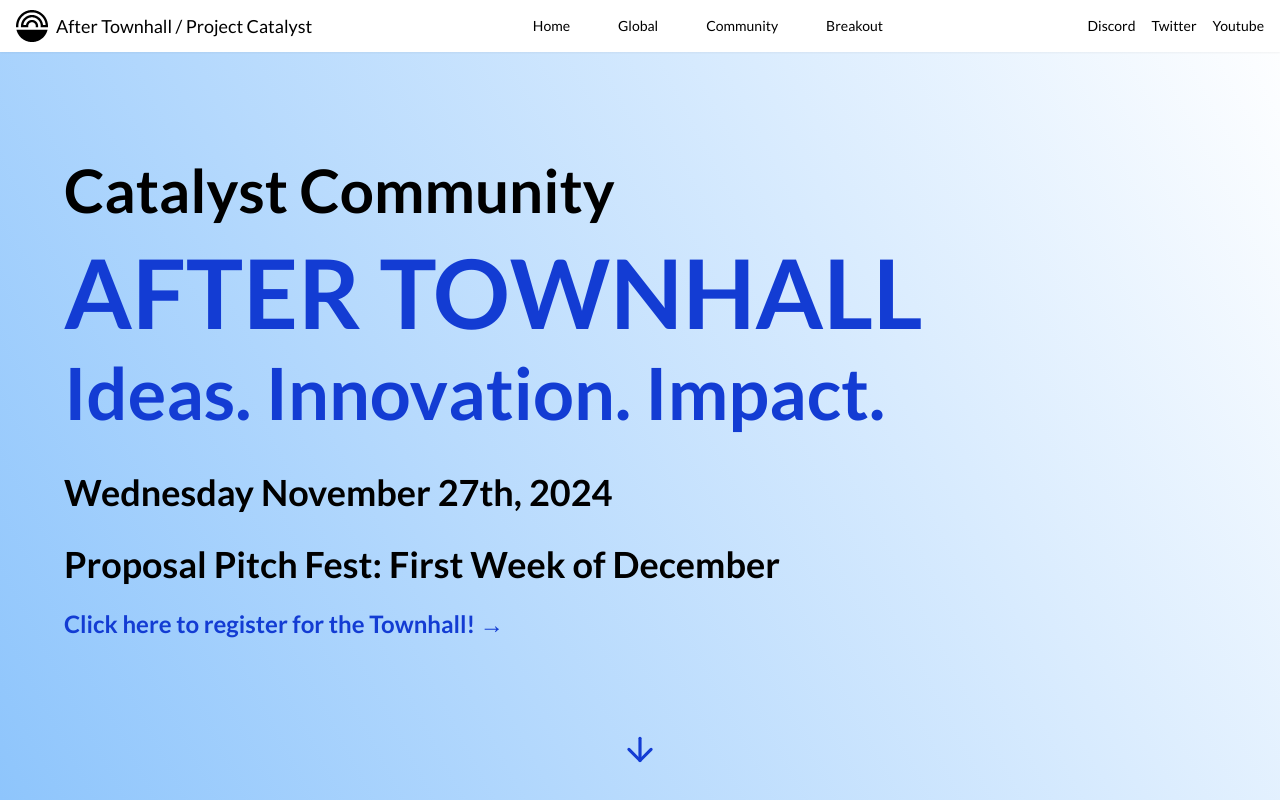
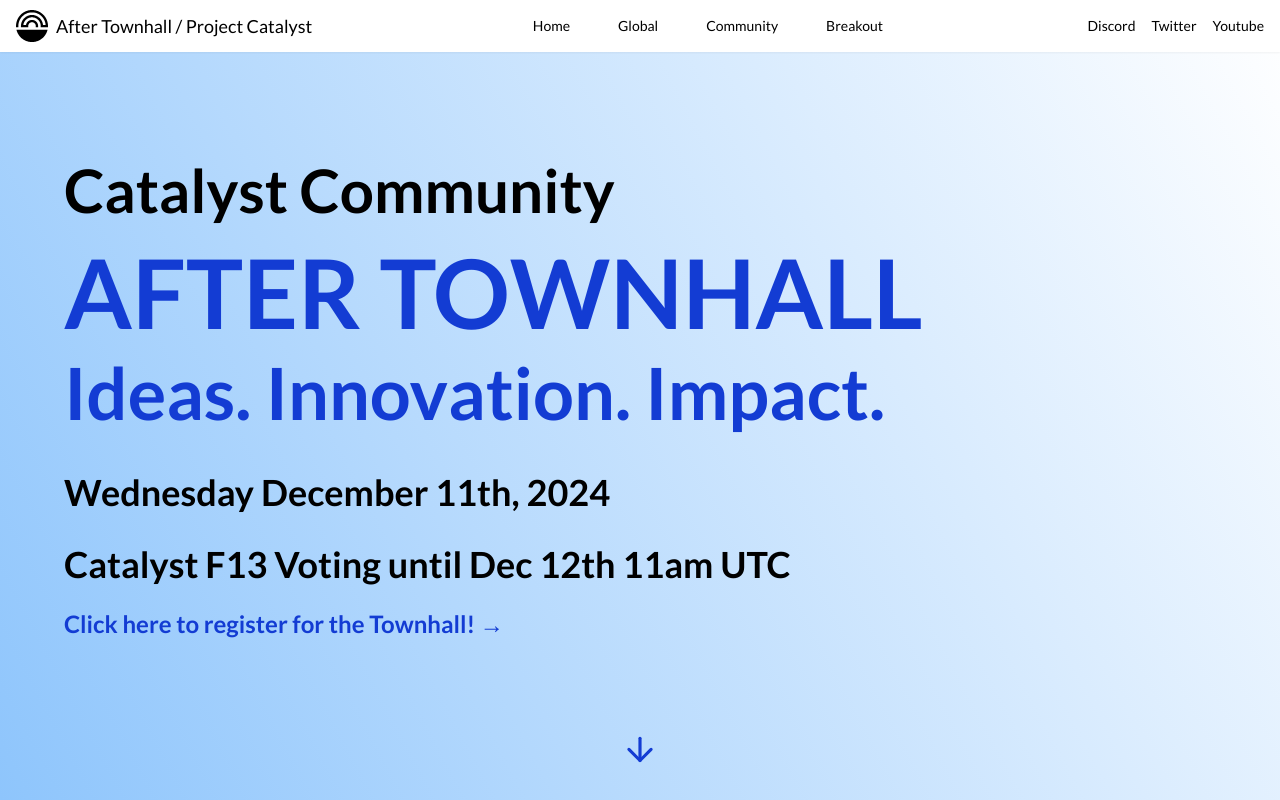
Before and after one commit to blinklabs-io/after-town-hall, a React (Vite) app: page / in a window 1280 px wide. Shown: the top 800 px of the page. Built offline with nearby package versions, Linux system fonts and the light colour scheme.

Commit message:
12/11 breakout rm update (#86)

```diff
--- a/src/afterTownHallData.ts
+++ b/src/afterTownHallData.ts
@@ -97,6 +97,18 @@
   ],
   breakoutRooms: [
     {
+      name: 'LALKUL DRep & Photrek Governance',
+      host: 'Megan Hess',
+      description:
+        "Learn more about LALKUL dRep, developed by Photrek. LALKUL dRep goes beyond being just a Delegate Representative — it is a comprehensive framework designed to empower all DReps. Join us and get involved!",
+    },
+    {
+      name: 'Respect Games',
+      host: 'Jorge Ramos',
+      description:
+        "Respect Games asks, Who has contributed the most to the Cardano Ecosystem? Who deserves the most Respect from the community? Let's find out!",
+    },
+    {
       name: 'Townhall Check-In',
       host: 'Lidonation',
       description:
@@ -119,8 +131,8 @@
     deadline: 'Breakout Room requests due by Tuesdays 18:00 UTC.',
   },
   generalInfo: {
-    date: 'Wednesday November 27th, 2024',
-    upcomingEvent: 'Proposal Pitch Fest: First Week of December',
+    date: 'Wednesday December 11th, 2024',
+    upcomingEvent: 'Catalyst F13 Voting until Dec 12th 11am UTC',
   },
 };
 
```
